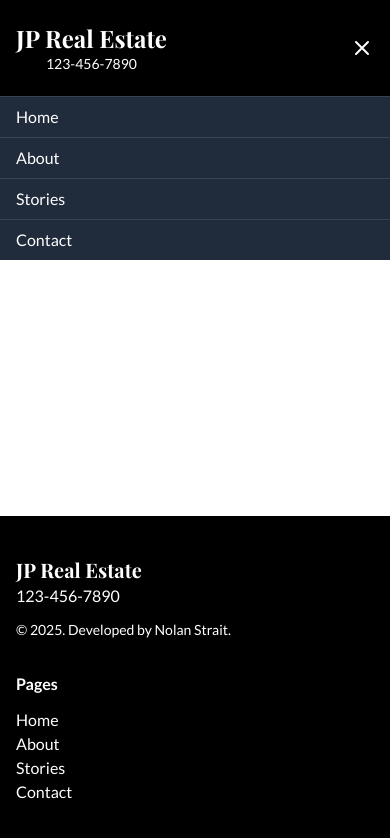
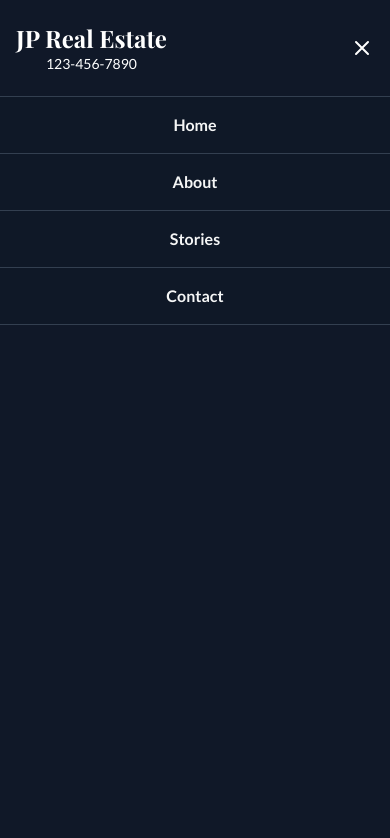
Before and after one commit to nlstrait/jp-realestate, a Next.js app in the folder apps/jp-realestate/: page / in a window 390 px wide. Both pictures are taken after a click on the button 362 px from the left and 48 px from the top of the page. Shown: the top 838 px of the page. Built offline with nearby package versions, Linux system fonts and the light colour scheme; a web font is replaced by a local one.

Commit message:
hamburger overlay

```diff
--- a/apps/jp-realestate/src/components/NavBar.tsx
+++ b/apps/jp-realestate/src/components/NavBar.tsx
@@ -28,7 +28,7 @@ export default function NavBar() {
       `}>
       <div className="flex h-full align-middle">
 
-        <div className='flex items-center'>
+        <div className='z-2 flex items-center'>
           <div className="flex-shrink-0 flex flex-col items-center align-middle">
             <Link href="/" className="text-white font-bold font-serif text-2xl">
               JP Real Estate
@@ -67,8 +67,11 @@ export default function NavBar() {
           </Link>
         </div>
 
+        {/* Overlay (Menu Highlighting) */}
+        <div className={`fixed sm:hidden z-1 ${isOpen ? 'fixed opacity-100' : 'invisible opacity-0'} inset-0 bg-gray-900 transition-all duration-300 ease-in-out`}></div>
+
         {/* Hamburger icon for mobile */}
-        <div className='flex sm:hidden'>
+        <div className='flex sm:hidden z-2'>
           <button onClick={toggleMenu} className='focus:outline-none'>
             <svg
               className='w-6 h-6 transition-all duration-300 ease-in-out'
@@ -96,18 +99,18 @@ export default function NavBar() {
         </div>
 
         {/* Mobile menu, toggled by state */}
-        <ul className={`sm:hidden ${isOpen ? 'block opacity-99' : 'invisible opacity-0'} absolute top-full left-0 w-full bg-gray-800 transition-all duration-300 ease-in-out`}>
-          <li className='py-2 px-4 border-t border-gray-700 hover:bg-gray-700'>
-            <Link href="/" onClick={toggleMenu} className='block text-white'>Home</Link>
+        <ul className={`sm:hidden z-2 ${isOpen ? 'block opacity-96' : 'invisible opacity-0'} absolute top-full left-0 w-full text-center font-bold text-white bg-gray-900 transition-all duration-300 ease-in-out`}>
+          <li className='py-4 px-4 justify-middle border-t border-gray-700 hover:bg-gray-700'>
+            <Link href="/" onClick={toggleMenu} className='block'>Home</Link>
           </li>
-          <li className='py-2 px-4 border-t border-gray-700 hover:bg-gray-700'>
-            <Link href="/about" onClick={toggleMenu} className='block text-white'>About</Link>
+          <li className='py-4 px-4 border-t border-gray-700 hover:bg-gray-700'>
+            <Link href="/about" onClick={toggleMenu} className='block'>About</Link>
           </li>
-          <li className='py-2 px-4 border-t border-gray-700 hover:bg-gray-700'>
-            <Link href="/stories" onClick={toggleMenu} className='block text-white'>Stories</Link>
+          <li className='py-4 px-4 border-t border-gray-700 hover:bg-gray-700'>
+            <Link href="/stories" onClick={toggleMenu} className='block'>Stories</Link>
           </li>
-          <li className='py-2 px-4 border-t border-gray-700 hover:bg-gray-700'>
-            <Link href="/contact" onClick={toggleMenu} className='block text-white'>Contact</Link>
+          <li className='py-4 px-4 border-t border-b border-gray-700 hover:bg-gray-700'>
+            <Link href="/contact" onClick={toggleMenu} className='block'>Contact</Link>
           </li>
         </ul>
 
```
